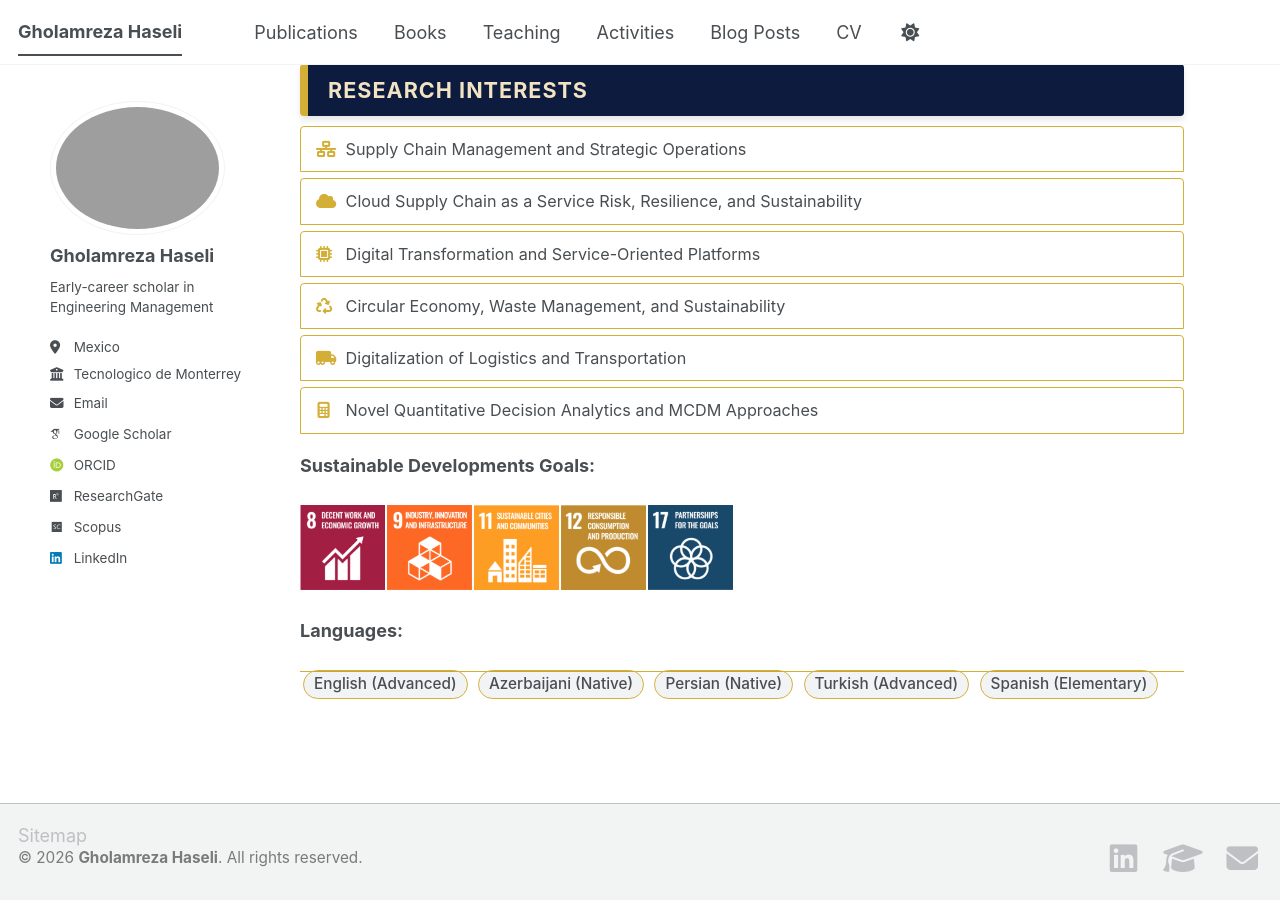
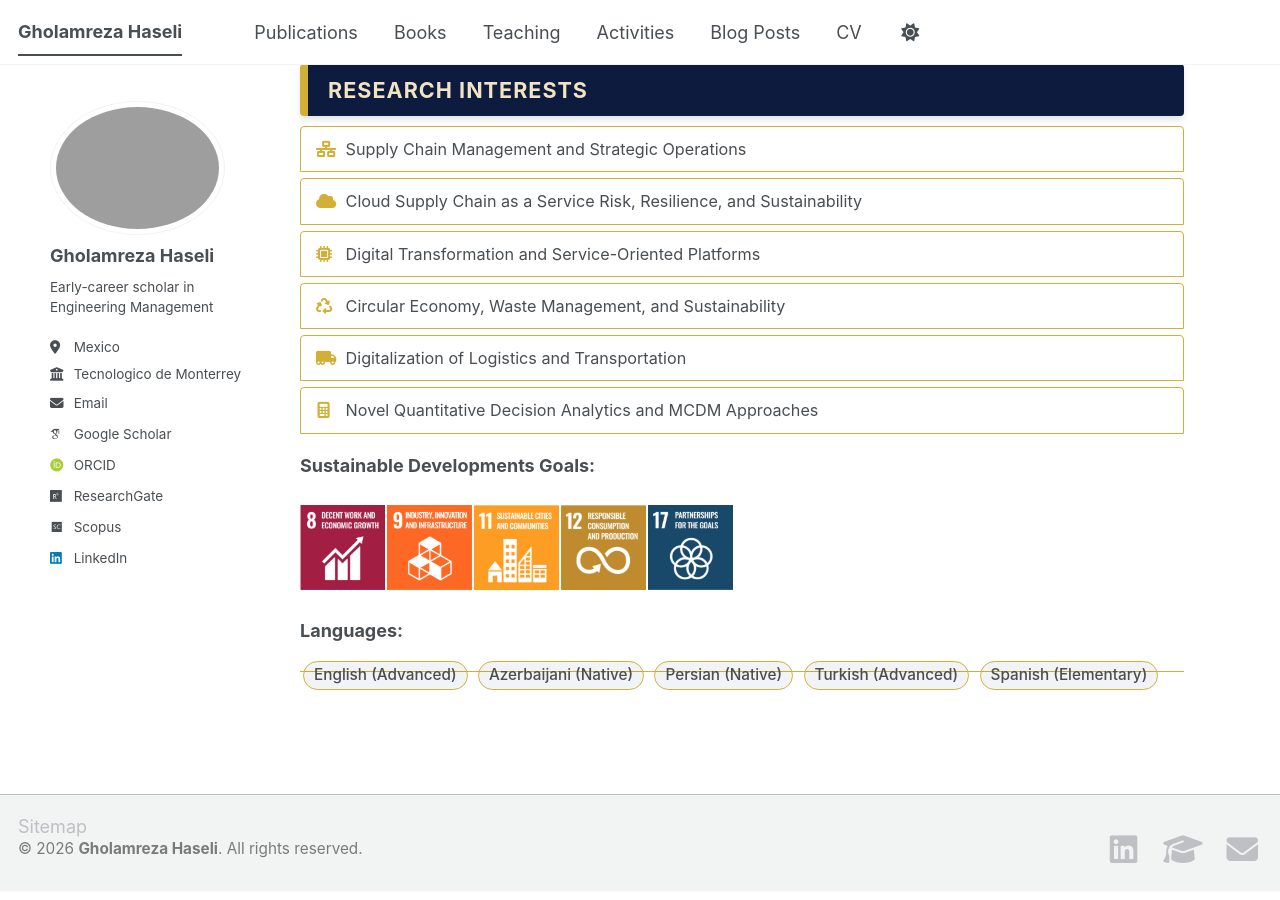
Before and after one commit to Gholamreza-Haseli/Gholamreza-Haseli.github.io, a Jekyll site: the page built from _pages/about.md, in a window 1280 px wide and 900 px high, scrolled down 683 px. Built offline with Jekyll 4.4.1, drawn with Linux system fonts in a browser that asks for light colours; some web fonts are replaced; a script bundle is joined from its source files by our own code; library files that are not in the unit come from our copies.

Commit message:
Update about.md

```diff
--- a/_pages/about.md
+++ b/_pages/about.md
@@ -166,7 +166,7 @@
 
 <div class="language-section" style="margin-top: 20px;">
    <strong>Languages:</strong>
-  <h4 style="border-bottom: 1px solid #d4af37; margin-bottom: -5px; padding-bottom: 0px;"></h4>
+  <h4 style="border-bottom: 1px solid #d4af37; margin-bottom: -14px; padding-bottom: 0px;"></h4>
   <p style="font-size: 0.85em;">
     <span class="badge-lang">English (Advanced)</span>
     <span class="badge-lang">Azerbaijani (Native)</span>
```
